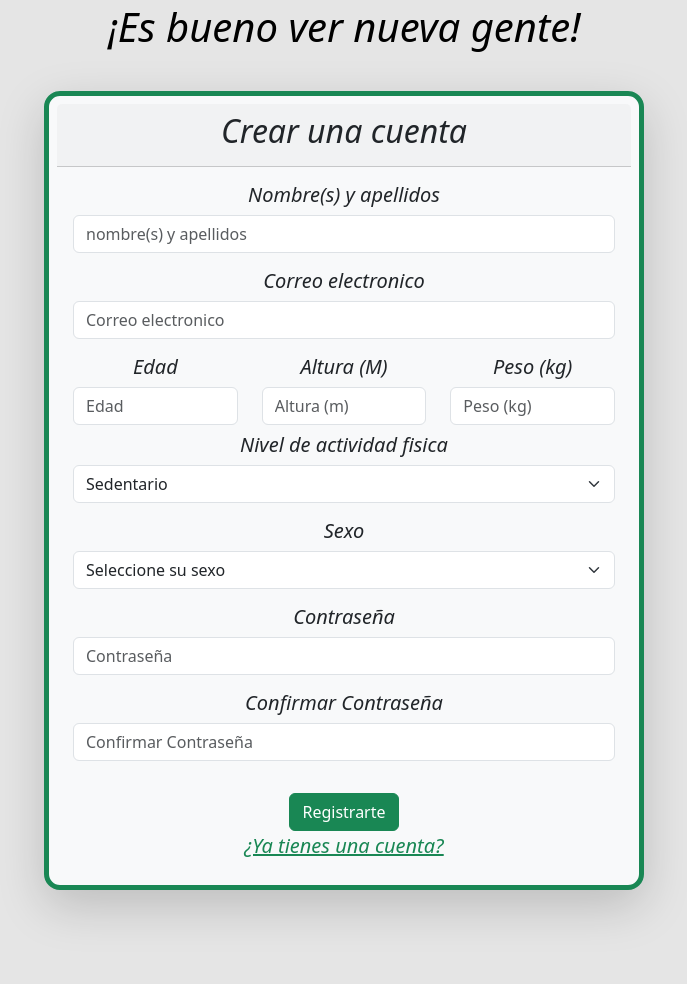
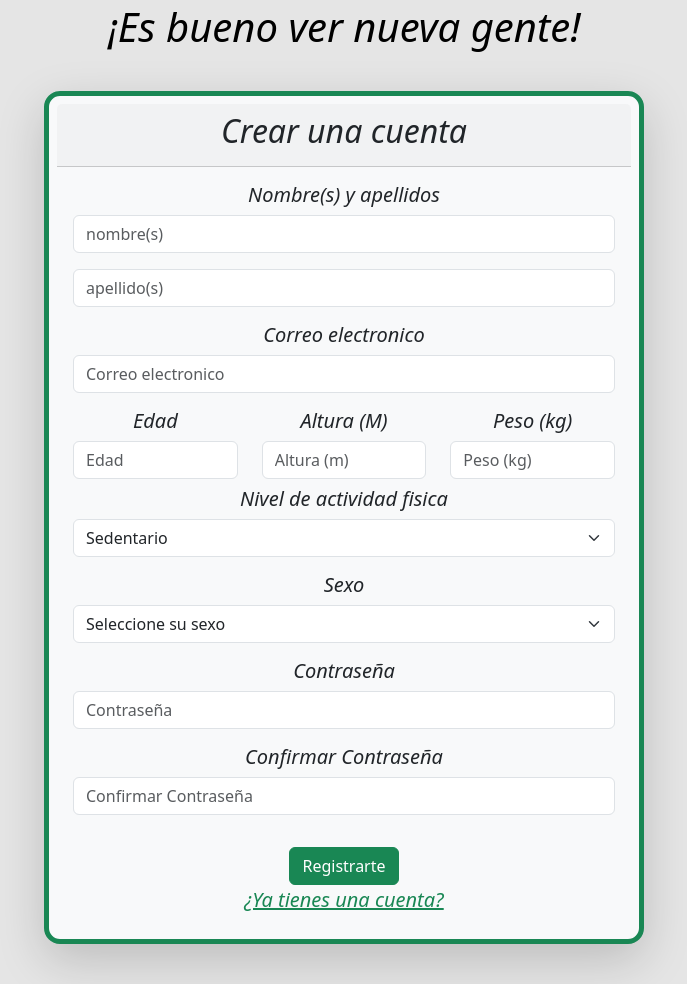
Before and after one commit to Sagarnaga-Jesus/nutriApp, a Flask app: page /registro in a window 1280 px wide. Shown: the part 163-1147 px from the top of the page, without its empty margins (296-983 px from the left). Run offline with Flask 3, Linux system fonts and the light colour scheme; some libraries are stand-ins or nearby versions.

Commit message:
bueno ahorita sigo

```diff
--- a/app.py
+++ b/app.py
@@ -68,7 +68,7 @@ def email_existe(correo):
         return False
 
 
-def registra_usuario(nomyape, correo, contraseña, edad, peso, altura, actividad, sexo):##Funcion de registro de usuario
+def registra_usuario(nombre, apellido, correo, contraseña, edad, peso, altura, actividad, sexo):##Funcion de registro de usuario
     try:
         cursor = mysql.connection.cursor()
 
@@ -78,7 +78,7 @@ def registra_usuario(nomyape, correo, contraseña, edad, peso, altura, actividad
             INSERT INTO usuario
             (nombre, apellido, correo, contraseña, edad, peso, altura, sexo, actividad)
             VALUES (%s, %s, %s, %s, %s, %s, %s, %s, %s)
-        ''', (nomyape, nomyape, correo, hashed_password, edad, peso, altura, sexo, actividad))
+        ''', (nombre, apellido, correo, hashed_password, edad, peso, altura, sexo, actividad))
 
         mysql.connection.commit()
         return True, "Usuario registrado exitosamente."
@@ -89,6 +89,7 @@ def registra_usuario(nomyape, correo, contraseña, edad, peso, altura, actividad
 perfiles = [
     {
         "nombre": "Admin",
+        "apellido": "Admin",
         "correo": "admin@example.com",
         "contraseña": "Admin#12345",
         "edad": "25",
@@ -162,7 +163,8 @@ def logout():
 @app.route('/registro', methods=["POST", "GET"])##Registro
 def registro():
     if request.method == "POST":
-        nomyape = request.form["nombre"]
+        nombre = request.form["nombre"]
+        apellido = request.form["apellido"]
         correo = request.form["email"]
         contraseña = request.form["contraseña"]
         edad = request.form["edad"]
@@ -180,10 +182,11 @@ def registro():
             flash("El correo ya está registrado.", "danger")
             return render_template("registro.html")
 
-        registra_usuario(nomyape, correo, contraseña, edad, peso, altura, actividad, sexo)
+        registra_usuario(nombre, apellido, correo, contraseña, edad, peso, altura, actividad, sexo)
 
         usuario = {
-            "nombre": nomyape,
+            "nombre": nombre,
+            "apellido": apellido,
             "correo": correo,
             "contraseña": contraseña,
             "edad": edad,
--- a/templates/base.html
+++ b/templates/base.html
@@ -17,6 +17,7 @@
             </button>
 
                 <div class="collapse navbar-collapse fst-italic" id="navbarNav" style="justify-content: end;">
+
                     <ul class="navbar-nav">
                         {% if session.get('usuario') %}
                         {% else %}
@@ -27,7 +28,7 @@
 
                         {% if session.get('usuario') %}
                         <li class="nav-item">
-                            <a class="nav-link text-light" href="/perfil">Perfil</a>
+                            <a class="nav-link  text-success" href="/perfil">Perfil: {{usuario.nombre}} </a>
                         </li>
                             {% else %}
 
--- a/templates/perfil.html
+++ b/templates/perfil.html
@@ -11,7 +11,7 @@
                 <h2 class="text-center">Perfil</h2>
             </div>
             <div class="card-body">
-                <p><strong>Nombre:</strong> {{ usuario.nombre }}</p><br>
+                <p><strong>Nombre:</strong> {{ usuario.nombre }} {{usuario.apellido}}</p><br>
                 <p><strong>Correo electrónico:</strong> {{ usuario.correo }}</p><br>
                 <p><strong>Edad:</strong> {{ usuario.edad }}</p><br>
                 <p><strong>Altura:</strong> {{ usuario.altura }} cm</p><br>
--- a/templates/registro.html
+++ b/templates/registro.html
@@ -27,7 +27,10 @@
             <form action="/registro" method="POST" id="registro">
                 <h5>Nombre(s) y apellidos</h5>
                     <div class="input-group mb-3">
-                        <input type="text" class="form-control" placeholder="nombre(s) y apellidos" aria-label="nombre(s) y apellidos" aria-describedby="basic-addon1" id="nombre" name="nombre" value="{{request.form.get('nombre', '')}}" required pattern="[A-Za-z ]+" title="Solo letras">
+                        <input type="text" class="form-control" placeholder="nombre(s)" aria-label="nombre(s)" aria-describedby="basic-addon1" id="nombre" name="nombre" value="{{request.form.get('nombre', '')}}" required pattern="[A-Za-z ]+" title="Solo letras">
+                    </div>
+                    <div class="input-group mb-3">
+                        <input type="text" class="form-control" placeholder="apellido(s)" aria-label="apellido(s)" aria-describedby="basic-addon2" id="apellido" name="apellido" value="{{request.form.get('apellido', '')}}" required pattern="[A-Za-z ]+" title="Solo letras">
                     </div>
 
                 <h5>Correo electronico</h5>
```
